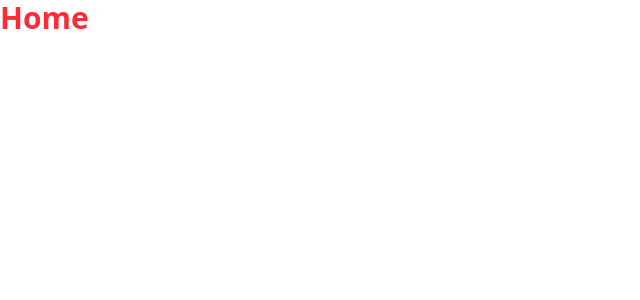
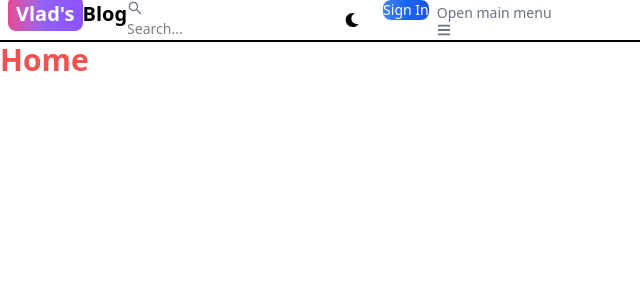
Before and after one commit to vladyslavsoruk/mern-blog, a React (Vite) app in the folder client/: page / in a window 1280 px wide. Shown: the top 300 px of the page, without its empty margins (0-640 px from the left). Built offline with nearby package versions, Linux system fonts and the light colour scheme.

Commit message:
Header created

```diff
--- a/client/package.json
+++ b/client/package.json
@@ -7,12 +7,15 @@
     "dev": "vite",
     "build": "vite build",
     "lint": "eslint .",
-    "preview": "vite preview"
+    "preview": "vite preview",
+    "postinstall": "flowbite-react patch"
   },
   "dependencies": {
     "@tailwindcss/vite": "^4.1.8",
+    "flowbite-react": "^0.11.7",
     "react": "^19.1.0",
     "react-dom": "^19.1.0",
+    "react-icons": "^5.5.0",
     "react-router-dom": "^7.6.2",
     "tailwindcss": "^4.1.8"
   },
--- a/client/src/App.jsx
+++ b/client/src/App.jsx
@@ -6,12 +6,14 @@ import SignIn from "./pages/SignIn";
 import SignUp from "./pages/SignUp";
 import Dashboard from "./pages/Dashboard";
 import Projects from "./pages/Projects";
+import Header from "./components/Header";
 
 function App() {
   const [count, setCount] = useState(0);
 
   return (
     <BrowserRouter>
+      <Header />
       <Routes>
         <Route path="/" element={<Home />} />
         <Route path="/about" element={<About />} />
--- /dev/null
+++ b/client/src/components/Header.jsx
@@ -0,0 +1,73 @@
+import {
+  Button,
+  Navbar,
+  NavbarCollapse,
+  NavbarLink,
+  NavbarToggle,
+  TextInput,
+} from "flowbite-react";
+import { Link, useLocation } from "react-router-dom";
+import { AiOutlineSearch } from "react-icons/ai";
+import { FaMoon } from "react-icons/fa";
+
+function Header() {
+  const path = useLocation().pathname;
+
+  return (
+    <Navbar className="border-b-2">
+      <Link
+        to="/"
+        className="whitespace-nowrap text-sm sm:text-xl font-semibold dark:text-white"
+      >
+        <span className="px-2 py-1 bg-gradient-to-r from-pink-500 via-purple-500 to-violet-500 rounded-lg text-white">
+          Vlad's
+        </span>
+        Blog
+      </Link>
+
+      <form>
+        <TextInput
+          type="text"
+          placeholder="Search..."
+          rightIcon={AiOutlineSearch}
+          className="hidden lg:block"
+        />
+      </form>
+
+      <Button className="px-3 py-1 lg:hidden cursor-pointer" color="light" pill>
+        <AiOutlineSearch className="text-2xl text-gray-500" />
+      </Button>
+
+      <div className="flex gap-2 md:order-2">
+        <Button
+          className="px-4 py-1 hidden sm:inline cursor-pointer"
+          color="light"
+        >
+          <FaMoon />
+        </Button>
+
+        <Link to="/sign-in">
+          <Button className="bg-gradient-to-r from-blue-500 via-blue-600 to-blue-700 text-white hover:bg-gradient-to-br focus:ring-blue-300 dark:focus:ring-blue-800 cursor-pointer">
+            Sign In
+          </Button>
+        </Link>
+
+        <NavbarToggle className="cursor-pointer" />
+      </div>
+
+      <NavbarCollapse>
+        <NavbarLink active={path === "/home"} as="div">
+          <Link to="/home">Home</Link>
+        </NavbarLink>
+        <NavbarLink active={path === "/about"} as="div">
+          <Link to="/about">About</Link>
+        </NavbarLink>
+        <NavbarLink active={path === "/projects"} as="div">
+          <Link to="/projects">Projects</Link>
+        </NavbarLink>
+      </NavbarCollapse>
+    </Navbar>
+  );
+}
+
+export default Header;
--- a/client/src/index.css
+++ b/client/src/index.css
@@ -1,6 +1,8 @@
 @import "tailwindcss";
+@plugin "flowbite-react/plugin/tailwindcss";
+@source "../.flowbite-react/class-list.json";
 
-:root {
+/* :root {
   font-family: system-ui, Avenir, Helvetica, Arial, sans-serif;
   line-height: 1.5;
   font-weight: 400;
@@ -9,4 +11,4 @@
   text-rendering: optimizeLegibility;
   -webkit-font-smoothing: antialiased;
   -moz-osx-font-smoothing: grayscale;
-}
+} */
--- a/client/vite.config.js
+++ b/client/vite.config.js
@@ -1,8 +1,8 @@
 import { defineConfig } from "vite";
 import react from "@vitejs/plugin-react-swc";
 import tailwindcss from "@tailwindcss/vite";
+import flowbiteReact from "flowbite-react/plugin/vite";
 
-// https://vite.dev/config/
 export default defineConfig({
-  plugins: [react(), tailwindcss()],
+  plugins: [react(), tailwindcss(), flowbiteReact()],
 });
```
Also changed, not shown: client/.flowbite-react/config.json (added), 2 other files (tests, documents, lock files or other folders).
